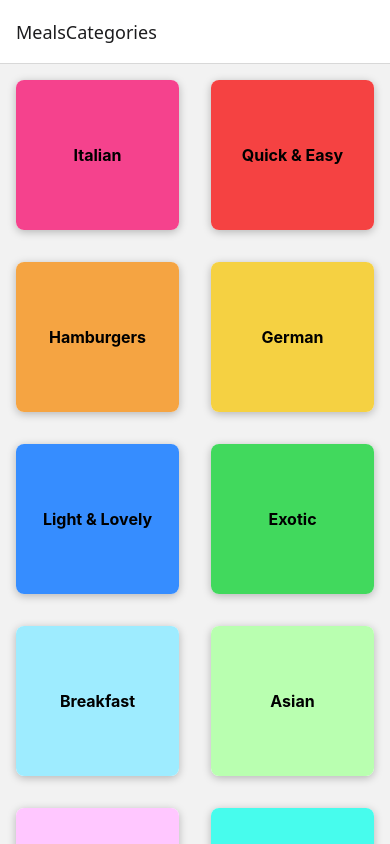
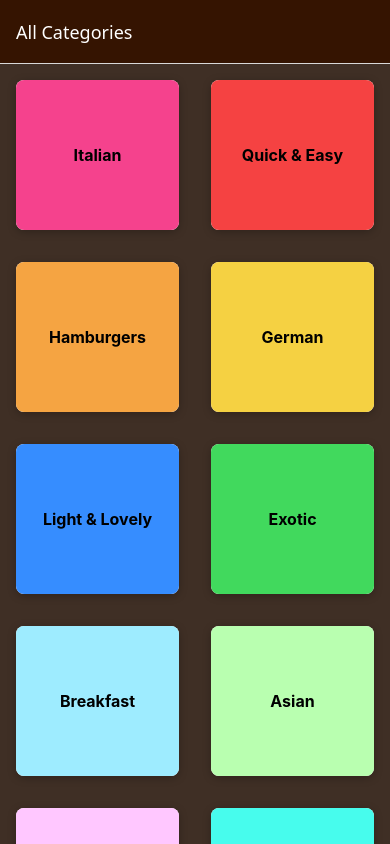
Before and after one commit to evelinmarit/RNCourse3_MealApp, a React Native app: screen / in a window 390 px wide. Built offline with nearby package versions, Linux system fonts and the light colour scheme.

Commit message:
Styling Screen Headers and Backgrounds, p 102

```diff
--- a/App.js
+++ b/App.js
@@ -13,8 +13,18 @@
     <>
       <StatusBar style="dark" />
       <NavigationContainer>
-        <Stack.Navigator>
-          <Stack.Screen name="MealsCategories" component={CategoriesScreen} />
+        <Stack.Navigator screenOptions={{
+          headerStyle: { backgroundColor: '#351401'},
+              headerTintColor: 'white',
+              contentStyle: { backgroundColor: '#3f2f25' },
+        }}>
+          <Stack.Screen
+            name="MealsCategories"
+            component={CategoriesScreen}
+            options={{
+              title: 'All Categories',
+            }}
+          />
           <Stack.Screen name="MealsOverview" component={MealsOverviewScreen} />
         </Stack.Navigator>
       </NavigationContainer>
```
